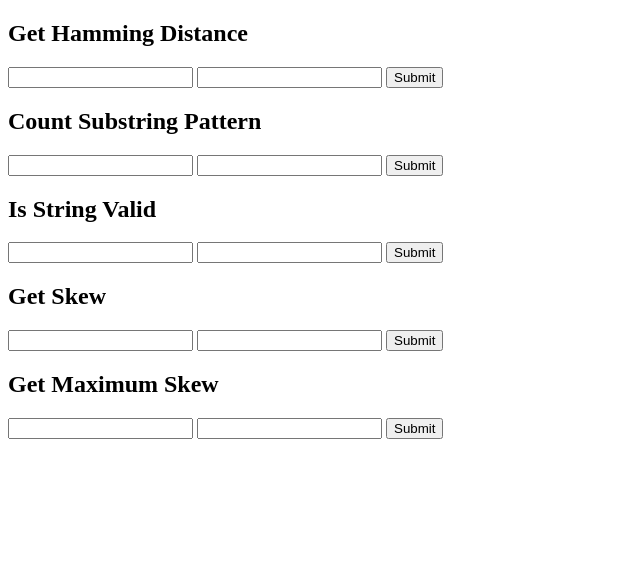
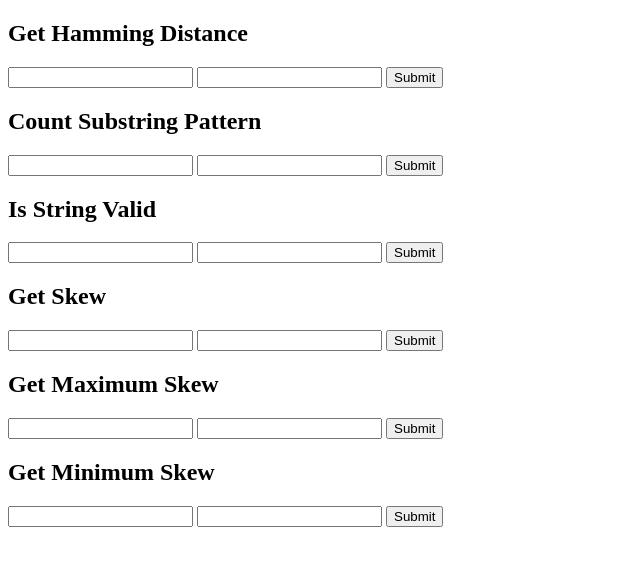
Before and after one commit to aacarrasco/cmsc128-ay2015-16-assign002-js, a plain HTML site: page index.html in a window 1280 px wide. Shown: the whole page, without its empty margins (0-640 px from the left). Drawn offline with Linux system fonts and the light colour scheme.

Commit message:
Added getMinSkewN()

```diff
--- a/index.html
+++ b/index.html
@@ -49,6 +49,16 @@
 			</form>
 			<div id="getMaxSkewResult"></div>
 		</div>
+		<div id="function6">
+			<h2>Get Minimum Skew</h2>
+			<form>
+				<input type="text" name="getMinSkew1" id="getMinSkew1" required/>
+				<input type="text" name="getMinSkew2" id="getMinSkew2" required/>
+				<input type="button" value="Submit" onclick="getMinSkewN()"/>
+			</form>
+			<div id="getMinSkewResult"></div>
+		</div>
+
 		<script type="text/javascript" src="index.js"></script>
 	</body>
 </html>
--- a/index.js
+++ b/index.js
@@ -155,3 +155,44 @@ function getMaxSkewN(){
 		document.getElementById("getMaxSkewResult").innerHTML = "Max Skew: " + maxSkew;
 	}
 }
+
+function getMinSkewN(){
+	/*
+	Given a genome str of some length q (where q>0), it returns the minimum
+	number of Gs minus the number of Cs in the first nucleotides (q>=n). The
+	value can be zero, negative or positive. The first position is one (1) not
+	zero (0) as we typically associate with string implementations.
+	*/
+	// Get text field values and assign to str and n.
+	var str = document.getElementById("getMinSkew1").value;
+	var n = document.getElementById("getMinSkew2").value;
+	// Initialize gCount, cCount and skew to 0.
+	var gCount = 0;
+	var cCount = 0;
+	var minSkew = 0;
+
+	if(n>str.length){
+		// n must not be greater than str.length.
+		document.getElementById("getMinSkewResult").innerHTML = "Error! N is greater than length of string!";
+	} else if(n<1){
+		// n must not be a negative or zero (0).
+		document.getElementById("getMinSkewResult").innerHTML = "Error! N should not be a negative or zero (0)";
+	} else {
+		// Starting from index 1(0) up to index n, count the number Gs and Cs, and subtract cCount from gCount to get the skew.
+		for(var i=1; i<=n; i++){
+			if(str.charAt(i-1) == "G"){
+				gCount++;
+			} else if(str.charAt(i-1) == "C"){
+				cCount++;
+			}
+			if(i==1){
+				minSkew = gCount - cCount;
+			}
+			if((gCount-cCount) < minSkew){
+				// compare if current check is greater than previous maxSkew, update if so.
+				minSkew = gCount - cCount;
+			}
+		}
+		document.getElementById("getMinSkewResult").innerHTML = "Minimum Skew: " + minSkew;
+	}
+}
```
